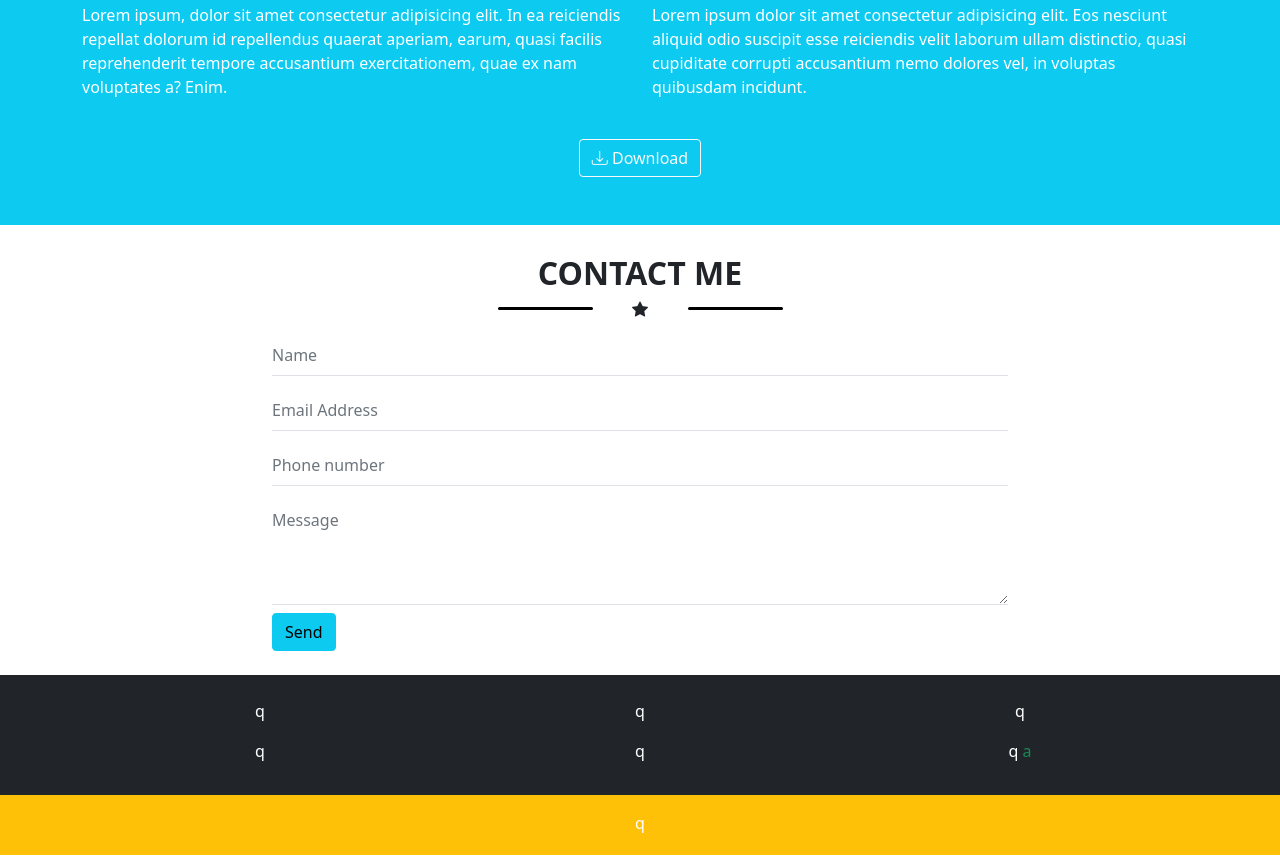
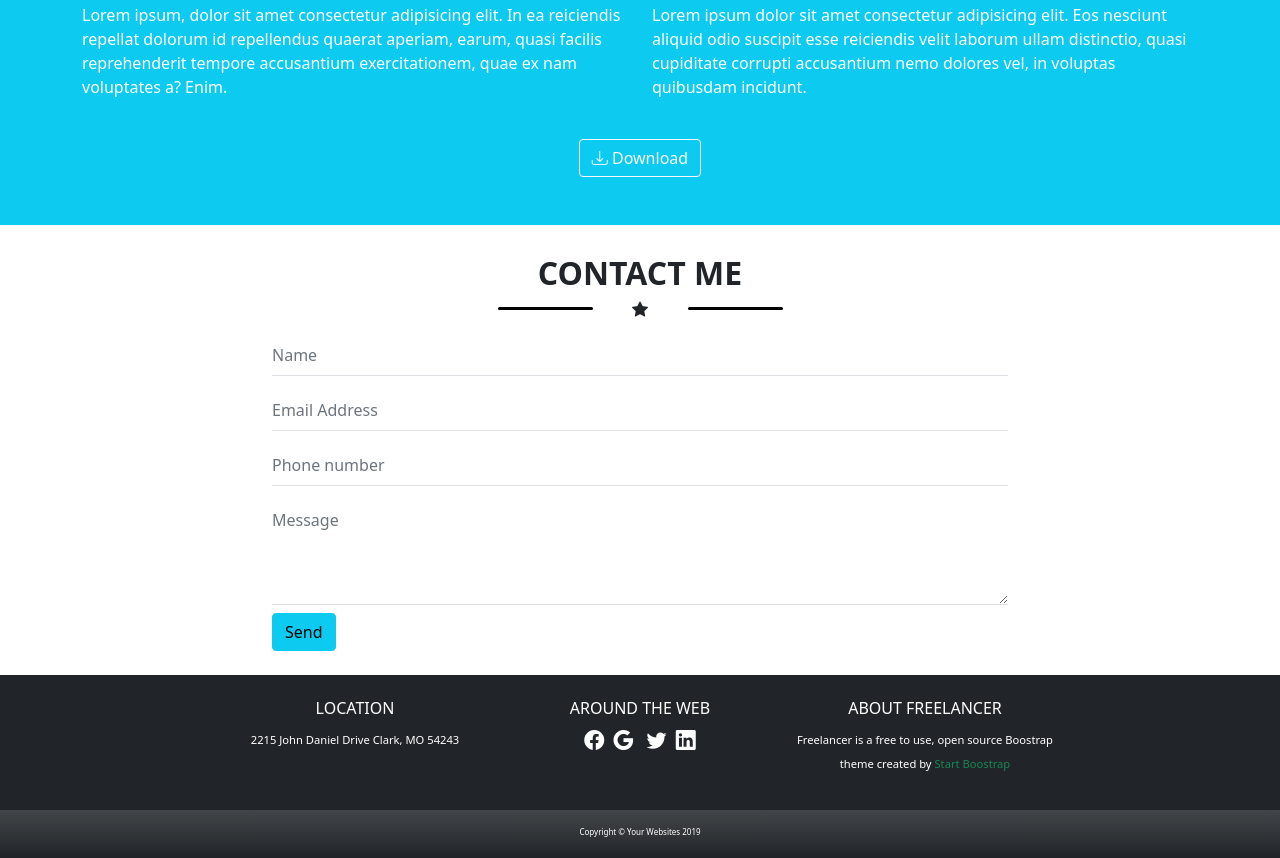
Before and after one commit to MarcoLotti550/html-css-bootstrap-freelancer, a plain HTML site: page index.html in a window 1280 px wide. Shown: the part 1038-1896 px from the top of the page. Drawn offline with nearby package versions, Linux system fonts and the light colour scheme.

Commit message:
footer completato

```diff
--- a/index.html
+++ b/index.html
@@ -88,8 +88,8 @@
                     <div class="col-1 side-star"></div>
                 </div>
                 <div class="row justify-content-center my-4">
-                    <div class="col-8 col-sm-6 mb-3">Lorem ipsum, dolor sit amet consectetur adipisicing elit. In ea reiciendis repellat dolorum id repellendus quaerat aperiam, earum, quasi facilis reprehenderit tempore accusantium exercitationem, quae ex nam voluptates a? Enim.</div>
-                    <div class="col-8 col-sm-6">Lorem ipsum dolor sit amet consectetur adipisicing elit. Eos nesciunt aliquid odio suscipit esse reiciendis velit laborum ullam distinctio, quasi cupiditate corrupti accusantium nemo dolores vel, in voluptas quibusdam incidunt.</div>
+                    <div class="col-10 col-sm-6 mb-3">Lorem ipsum, dolor sit amet consectetur adipisicing elit. In ea reiciendis repellat dolorum id repellendus quaerat aperiam, earum, quasi facilis reprehenderit tempore accusantium exercitationem, quae ex nam voluptates a? Enim.</div>
+                    <div class="col-10 col-sm-6">Lorem ipsum dolor sit amet consectetur adipisicing elit. Eos nesciunt aliquid odio suscipit esse reiciendis velit laborum ullam distinctio, quasi cupiditate corrupti accusantium nemo dolores vel, in voluptas quibusdam incidunt.</div>
                 </div>
                 <div class="row justify-content-center">
                     <div class="col-12 text-center">
@@ -141,26 +141,29 @@
         <div class="container-fluid mt-4 pt-4 pb-1 bg-dark text-white">
             <div class="container">
                 <div class="row text-center justify-content-center pb-4">
-                    <div class="col-12 col-sm-4 mb-1">
-                        <p>q</p>
-                        <span>q</span>
+                    <div class="col-12 col-sm-3 mb-2">
+                        <h6>LOCATION</h6>
+                        <span>2215 John Daniel Drive Clark, MO 54243</span>
                     </div>
-                    <div class="col-12 col-sm-4 mb-1">
-                        <p>q</p>
-                        <span>q</span>
+                    <div class="col-10 col-sm-3 mb-2 fs-5">
+                        <h6>AROUND THE WEB</h6>
+                        <a href="#"><i class="bi bi-facebook text-white"></i></a>
+                        <a href="#"><i class="bi bi-google text-white mx-1"></i></a>
+                        <a href="#"><i class="bi bi-twitter text-white mx-1"></i></a>
+                        <a href="#"><i class="bi bi-linkedin text-white"></i></a>
                     </div>
-                    <div class="col-12 col-sm-4 mb-1">
-                        <p>q</p>
-                        <span>q <span class="text-success">a</span></span>
+                    <div class="col-10 col-sm-3 mb-2">
+                        <h6>ABOUT FREELANCER</h6>
+                        <span>Freelancer is a free to use, open source Boostrap theme created by <span class="text-success">Start Boostrap</span></span>
                     </div>
                 </div>
             </div>
         </div>
-        <div class="container-fluid pb-1 pt-3 bg-warning text-white">
+        <div class="container-fluid pb-1 pt-3 bg-dark bg-gradient text-white">
             <div class="container">
                 <div class="row text-center justify-content-center">
                     <div class="col-12">
-                        <p>q</p>
+                        <p>Copyright © Your Websites 2019</p>
                     </div>
                 </div>
             </div>
--- a/style.css
+++ b/style.css
@@ -42,3 +42,9 @@
 .ms_border_bottom{
     border-radius: 0px;
 }
+span{
+    font-size: 0.7rem;
+}
+footer .col-12 p{
+    font-size: 0.5rem;
+}
```
